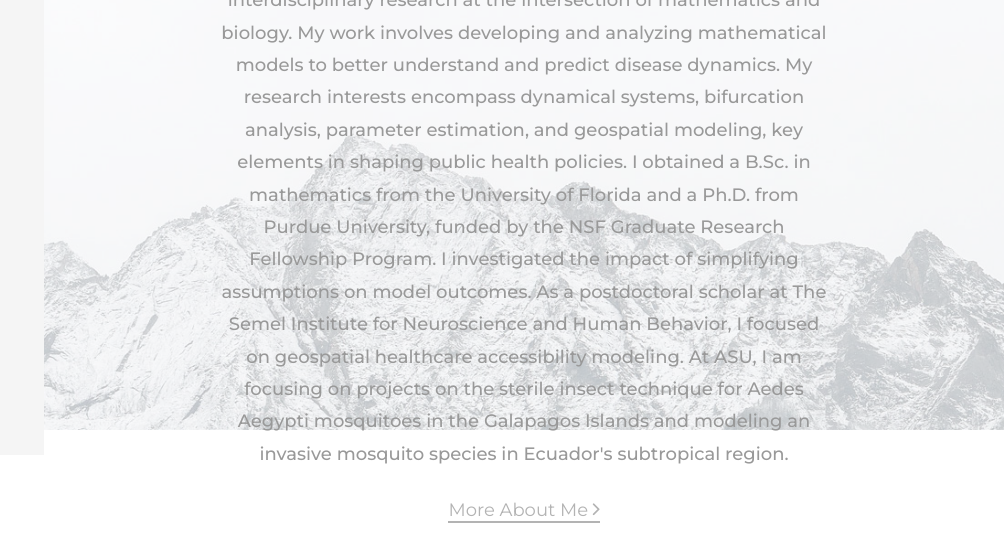
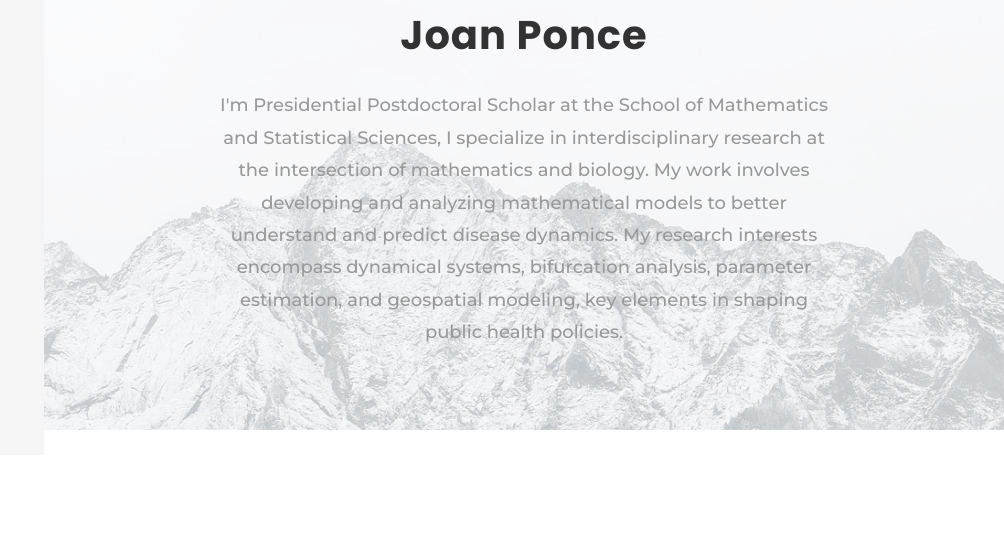
Before and after one commit to dcuasapaz/joan-ponce, a plain HTML site: page index.html in a window 1280 px wide. Shown: the part 345-887 px from the top of the page, 276-1280 px from the left. Drawn offline with Linux system fonts and the light colour scheme; some packages are replaced by stand-ins of ours; no server answers; files whose address does not match are found by name.

Commit message:
cambio foto autor, aboutme, borrar link about me

```diff
--- a/index.html
+++ b/index.html
@@ -64,9 +64,7 @@
 						<div class="desc">
 							<h2 class="subheading">Hello I'm</h2>
 							<h1 class="mb-4">Joan Ponce</h1>
-							<p class="mb-4">My name is Joan Ponce, a Presidential Postdoctoral Scholar at the School of Mathematics and Statistical Sciences, I specialize in interdisciplinary research at the intersection of mathematics and biology. My work involves developing and analyzing mathematical models to better understand and predict disease dynamics. My research interests encompass dynamical systems, bifurcation analysis, parameter estimation, and geospatial modeling, key elements in shaping public health policies.
-								I obtained a B.Sc. in mathematics from the University of Florida and a Ph.D. from Purdue University, funded by the NSF Graduate Research Fellowship Program. I investigated the impact of simplifying assumptions on model outcomes. As a postdoctoral scholar at The Semel Institute for Neuroscience and Human Behavior, I focused on geospatial healthcare accessibility modeling. At ASU, I am focusing on projects on the sterile insect technique for Aedes Aegypti mosquitoes in the Galapagos Islands and modeling an invasive mosquito species in Ecuador's subtropical region.</p>
-							<p><a href="#" class="btn-custom">More About Me <span class="ion-ios-arrow-forward"></span></a></p>
+							<p class="mb-4">I'm Presidential Postdoctoral Scholar at the School of Mathematics and Statistical Sciences, I specialize in interdisciplinary research at the intersection of mathematics and biology. My work involves developing and analyzing mathematical models to better understand and predict disease dynamics. My research interests encompass dynamical systems, bifurcation analysis, parameter estimation, and geospatial modeling, key elements in shaping public health policies.</p>
 						</div>
 					</div>
 				</div>
```
Also changed, not shown: images/author.jpg.
